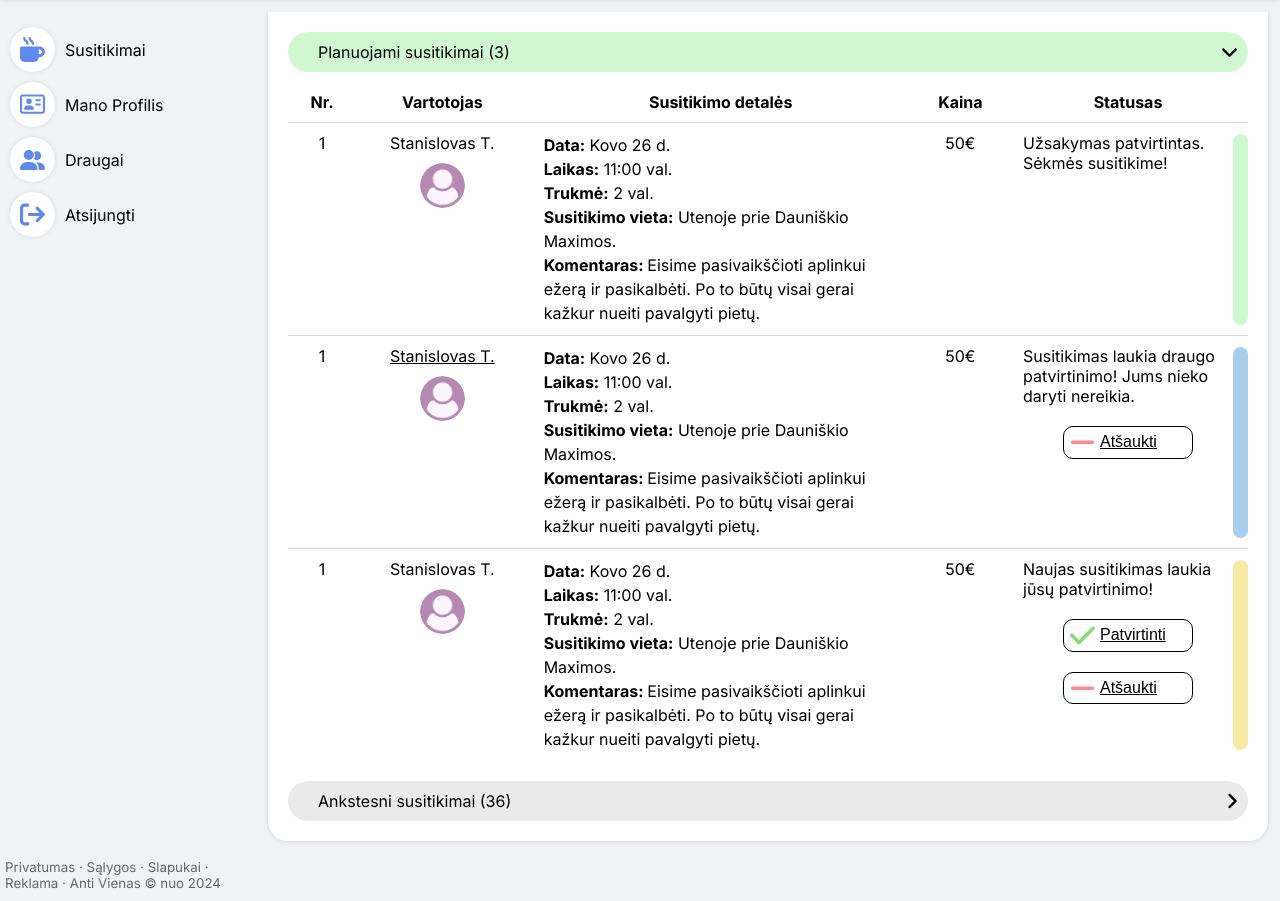
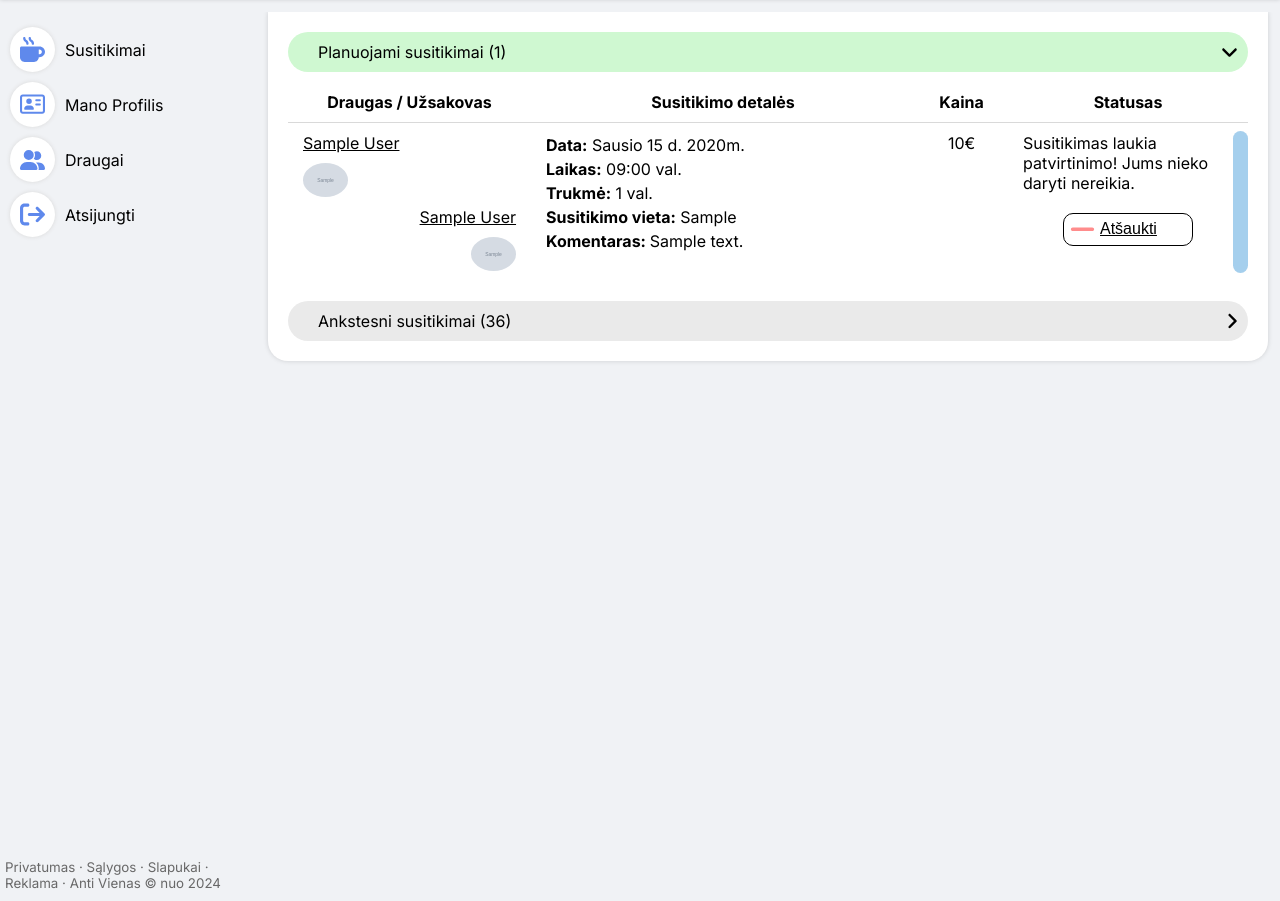
Before and after one commit to NorthOC/mvp-friend-rental, a Django app: page /susitikimai/ in a window 1280 px wide. Shown: the part 58-959 px from the top of the page. Run offline with Django 5.2, Linux system fonts and the light colour scheme; a user stored in the database is signed in; tables that the repository leaves empty hold one stand-in row (values such as "Sample post"); grey boxes marked "Sample" are stand-in pictures; some libraries are stand-ins or nearby versions.

Commit message:
meeting manager BE progress

```diff
--- a/antivienas/backend/views.py
+++ b/antivienas/backend/views.py
@@ -240,4 +240,34 @@ def meeting_page(request):
     """for managing user/friend meetings"""
     template = "pages/meeting-manager.html"
     context = {}
-    return render(request, template)
+    try:
+        friend = FriendSetting.objects.get(friend=request.user)
+    except FriendSetting.DoesNotExist:
+        active_orders = Order.objects.filter(Q(user=request.user) &
+                                         (Q(order_status = Order.OrderStatuses.INITIATED) |
+                                         Q(order_status = Order.OrderStatuses.CONFIRMED))
+                                         )
+        inactive_orders = Order.objects.filter(Q(user=request.user) &
+                                         (Q(order_status = Order.OrderStatuses.COMPLETE) |
+                                         Q(order_status = Order.OrderStatuses.CANCELLED) |
+                                         Q(order_status = Order.OrderStatuses.DISPUTED) |
+                                         Q(order_status = Order.OrderStatuses.ABANDONED))
+                                         )
+    else:
+        active_orders = Order.objects.filter((Q(friend=friend) |
+                                         Q(user=request.user)) &
+                                         (Q(order_status = Order.OrderStatuses.INITIATED) |
+                                         Q(order_status = Order.OrderStatuses.CONFIRMED))
+                                         )
+        inactive_orders = Order.objects.filter((Q(friend=friend) |
+                                         Q(user=request.user)) &
+                                         (Q(order_status = Order.OrderStatuses.COMPLETE) |
+                                         Q(order_status = Order.OrderStatuses.CANCELLED) |
+                                         Q(order_status = Order.OrderStatuses.DISPUTED) |
+                                         Q(order_status = Order.OrderStatuses.ABANDONED))
+                                         )
+
+    context['active_orders'] = active_orders.order_by("meeting_day")
+    context['inactive_orders'] = inactive_orders.order_by("meeting_day")
+
+    return render(request, template, context)
--- a/antivienas/frontend/templates/pages/meeting-manager.html
+++ b/antivienas/frontend/templates/pages/meeting-manager.html
@@ -21,79 +21,63 @@
         <div class="middle-container">
             <div class="manager-container" x-data="{ active_expanded: true, inactive_expanded: false }">
                 <div id="active-meeting-expander" class="meeting-expander" @click="active_expanded = ! active_expanded">
-                    <h2>Planuojami susitikimai (3)</h2>
+                    <h2>Planuojami susitikimai ({{active_orders.count}})</h2>
                     <svg class="closed-icon" x-show="!active_expanded" xmlns="http://www.w3.org/2000/svg" viewBox="0 0 320 512"><path d="M278.6 233.4c12.5 12.5 12.5 32.8 0 45.3l-160 160c-12.5 12.5-32.8 12.5-45.3 0s-12.5-32.8 0-45.3L210.7 256 73.4 118.6c-12.5-12.5-12.5-32.8 0-45.3s32.8-12.5 45.3 0l160 160z"/></svg>
                     <svg class="open-icon" x-show="active_expanded" xmlns="http://www.w3.org/2000/svg" viewBox="0 0 448 512"><path d="M201.4 374.6c12.5 12.5 32.8 12.5 45.3 0l160-160c12.5-12.5 12.5-32.8 0-45.3s-32.8-12.5-45.3 0L224 306.7 86.6 169.4c-12.5-12.5-32.8-12.5-45.3 0s-12.5 32.8 0 45.3l160 160z"/></svg>
                 </div>
                 <table id="active-meetings" x-show="active_expanded" x-collapse>
                     <tr class="table-head">
-                        <th>Nr.</th>
-                        <th>Vartotojas</th>
+                        <th>Draugas / Užsakovas</th>
                         <th class="meeting-detail-header">Susitikimo detalės</th>
                         <th>Kaina</th>
                         <th class="meeting-status-header">Statusas</th>
                     </tr>
+                    {% if active_orders %}
+                    {% for order in active_orders %}
                     <tr>
-                        <td class="order-number">1</td>
-                        <td class="user-info">Stanislovas T. <img src="{% static 'assets/user-no-avatar.png' %}" alt=""></td>
+                        <td class="user-info"><a href="{% url 'profile' order.friend.friend.pk %}" class="upper"><span>{{order.friend.friend.first_name}} {{order.friend.friend.last_name}}</span><img src="{{order.friend.friend.img_one.url}}" alt=""></a><a href="{% url 'profile' order.user.pk %}" class="lower"><span>{{order.user.first_name}} {{order.user.last_name}}</span><img src="{{order.user.img_one.url}}" alt=""></a></td>
                         <td class="meeting-details">
                             <ul>
-                                <li><strong>Data:</strong> Kovo 26 d.</li>
-                                <li><strong>Laikas:</strong> 11:00 val.</li>
-                                <li><strong>Trukmė:</strong> 2 val.</li>
-                                <li><strong>Susitikimo vieta:</strong> Utenoje prie Dauniškio Maximos.</li>
-                                <li><strong>Komentaras: </strong> Eisime pasivaikščioti aplinkui ežerą ir pasikalbėti. Po to būtų visai gerai kažkur nueiti pavalgyti pietų.</li>
+                                <li><strong>Data:</strong> {{order.lithuanian_date}}</li>
+                                <li><strong>Laikas:</strong> {{order.meeting_hour}} val.</li>
+                                <li><strong>Trukmė:</strong> {{order.no_of_hours}} val.</li>
+                                <li><strong>Susitikimo vieta:</strong> {{order.meeting_place}}</li>
+                                <li><strong>Komentaras: </strong> {{order.comment}}</li>
                             </ul>
                         </td>
-                        <td class="order-price">50€</td>
-                        <td class="order-status"><p>Užsakymas patvirtintas. Sėkmės susitikime!</p><div class="alert-color-box green"></div></td>
-                    </tr>
-                    <tr>
-                        <td class="order-number">1</td>
-                        <td><a href="" class="user-info">Stanislovas T. <img src="{% static 'assets/user-no-avatar.png' %}" alt=""></a></td>
-                        <td class="meeting-details">
-                            <ul>
-                                <li><strong>Data:</strong> Kovo 26 d.</li>
-                                <li><strong>Laikas:</strong> 11:00 val.</li>
-                                <li><strong>Trukmė:</strong> 2 val.</li>
-                                <li><strong>Susitikimo vieta:</strong> Utenoje prie Dauniškio Maximos.</li>
-                                <li><strong>Komentaras: </strong> Eisime pasivaikščioti aplinkui ežerą ir pasikalbėti. Po to būtų visai gerai kažkur nueiti pavalgyti pietų.</li>
-                            </ul>
-                        </td>
-                        <td class="order-price">50€</td>
-                        <td class="order-status"><p>Susitikimas laukia draugo patvirtinimo! Jums nieko daryti nereikia.</p><br><form action="/cancel" method="post" class="table-form"><input type="hidden" name="order_id" value="1"><button type="submit" class="btn"><svg class="cancel-icon" xmlns="http://www.w3.org/2000/svg" viewBox="0 0 448 512"><path d="M432 256c0 17.7-14.3 32-32 32L48 288c-17.7 0-32-14.3-32-32s14.3-32 32-32l352 0c17.7 0 32 14.3 32 32z"/></svg> Atšaukti</button></form><div class="alert-color-box blue"></div></td>
-                    </tr>
-                    <tr>
-                        <td class="order-number">1</td>
-                        <td class="user-info">Stanislovas T. <img src="{% static 'assets/user-no-avatar.png' %}" alt=""></td>
-                        <td class="meeting-details">
-                            <ul>
-                                <li><strong>Data:</strong> Kovo 26 d.</li>
-                                <li><strong>Laikas:</strong> 11:00 val.</li>
-                                <li><strong>Trukmė:</strong> 2 val.</li>
-                                <li><strong>Susitikimo vieta:</strong> Utenoje prie Dauniškio Maximos.</li>
-                                <li><strong>Komentaras: </strong> Eisime pasivaikščioti aplinkui ežerą ir pasikalbėti. Po to būtų visai gerai kažkur nueiti pavalgyti pietų.</li>
-                            </ul>
-                        </td>
-                        <td class="order-price">50€</td>
+                        <td class="order-price">{{order.total_price}}€</td>
+                        {% if order.order_status == 1 and request.user == order.user %}
+
+                        <td class="order-status"><p>Susitikimas laukia patvirtinimo! Jums nieko daryti nereikia.</p><br><form action="/cancel" method="post" class="table-form"><input type="hidden" name="pk" value="{{ order.pk }}"><button type="submit" class="btn"><svg class="cancel-icon" xmlns="http://www.w3.org/2000/svg" viewBox="0 0 448 512"><path d="M432 256c0 17.7-14.3 32-32 32L48 288c-17.7 0-32-14.3-32-32s14.3-32 32-32l352 0c17.7 0 32 14.3 32 32z"/></svg> Atšaukti</button></form><div class="alert-color-box blue"></div></td>
+
+                        {% elif order.order_status == 1 and request.user == order.friend.friend %}
+
                         <td class="order-status"><p>Naujas susitikimas laukia jūsų patvirtinimo!</p><br>
                             <form action="" method="post" class="table-form">
-                                <input type="hidden" name="order_id" value="1"><button class="btn">
+                                <input type="hidden" name="pk" value="{{order.pk}}"><button class="btn">
                                     <svg class="accept-icon" xmlns="http://www.w3.org/2000/svg" viewBox="0 0 448 512">
                                         <path d="M438.6 105.4c12.5 12.5 12.5 32.8 0 45.3l-256 256c-12.5 12.5-32.8 12.5-45.3 0l-128-128c-12.5-12.5-12.5-32.8 0-45.3s32.8-12.5 45.3 0L160 338.7 393.4 105.4c12.5-12.5 32.8-12.5 45.3 0z"/>
                                     </svg> Patvirtinti
                                 </button>
                             </form>
                             <br>
-                            <form action="" method="post" class="table-form" onsubmit="event.preventDefault(); return false;">
-                                <button type="submit" class="btn spawn-modal" x-on:click="isModalOpen = true, orderID = 1">
+                            <div class="table-form">
+                                <button type="button" class="btn spawn-modal" x-on:click="isModalOpen = true, orderID = {{order.pk}}">
                                     <svg class="cancel-icon" xmlns="http://www.w3.org/2000/svg" viewBox="0 0 448 512">
                                         <path d="M432 256c0 17.7-14.3 32-32 32L48 288c-17.7 0-32-14.3-32-32s14.3-32 32-32l352 0c17.7 0 32 14.3 32 32z"/>
                                     </svg> Atšaukti
                                 </button>
-                            </form>
+                            </div>
                             <div class="alert-color-box yellow"></div></td>
+
+                        {% elif order.order_status == 2 %}
+
+                            <td class="order-status"><p>Užsakymas patvirtintas. Sėkmės susitikime!</p><div class="alert-color-box green"></div></td>
+
+                        {% endif %}
                     </tr>
+                    {% endfor %}
+                    {% endif %}
                 </table>
                 <div id="inactive-meeting-expander" class="meeting-expander" @click="inactive_expanded = ! inactive_expanded">
                     <h2>Ankstesni susitikimai (36)</h2>
@@ -195,9 +179,9 @@
                             <button aria-label="Close" x-on:click="isModalOpen=false" id="close-modal">✖</button>
                         </div>
                         <form action="" method="post">
-                            <input type="hidden" name="order-id" x-model="orderID">
+                            <input type="hidden" name="pk" x-model="orderID">
                             <div class="shell">
-                                <textarea name="reason" id="reason" placeholder="Paaiškinimas vartotojui" maxlength="100"></textarea>
+                                <textarea name="cancel_reason" id="reason" placeholder="Paaiškinimas vartotojui" maxlength="100"></textarea>
                                 <div id="text-counter"><small id="counter-num">100</small>/<small id="counter-max">100</small></div>
                             </div>
                             <div class="aligner">
--- a/antivienas/frontend/templates/pages/profile.html
+++ b/antivienas/frontend/templates/pages/profile.html
@@ -217,10 +217,10 @@
                     </div>
                 <div class="meeting-field">
                     <label for="meeting_place">Susitikimo vieta:</label>
-                    <input type="text" name="meeting_place" id="meeting-address" placeholder="adresas ir detalės" required onkeydown="return event.key != 'Enter';">
+                    <input type="text" name="meeting_place" id="meeting-address" placeholder="adresas, miestas..." required onkeydown="return event.key != 'Enter';">
                 </div>
                 <label for="comment">Komentaras:</label>
-                <textarea name="comment" id="comment" placeholder="ką veiksite susitikimo metu" required></textarea>
+                <textarea name="comment" id="comment" placeholder="papasakokite ką veiksite susitikimo metu" required></textarea>
                 <hr>
                 <div class="meeting-field-row">
                     <label class="bolder" for="total_price">Galutinė kaina: </label>
--- a/antivienas/static/styles/style.css
+++ b/antivienas/static/styles/style.css
@@ -514,6 +514,24 @@ main{
     max-width: 45px;
     border-radius: 50%;
 }
+.manager-container table hr{
+    width: 100%;
+}
+table .user-info>a{
+    display: flex;
+    flex-direction: column;
+    gap: 10px;
+}
+table .user-info .upper{
+    align-items: baseline;
+    align-self: baseline;
+}
+table .user-info .lower{
+    align-items: end;
+    align-self: end;
+
+}
+
 .manager-container th, .manager-container td{
     padding: 0px 15px 10px 15px;
     vertical-align: top;
@@ -545,6 +563,12 @@ main{
     text-align: center;
 }
 .manager-container .user-info{
+    display: flex;
+    flex-direction: column;
+    align-items: center;
+    gap: 10px;
+}
+.manager-container table .user-info{
     display: flex;
     flex-direction: column;
     align-items: center;
```
Also changed, not shown: antivienas/database/models.py (+18 -0 lines).
